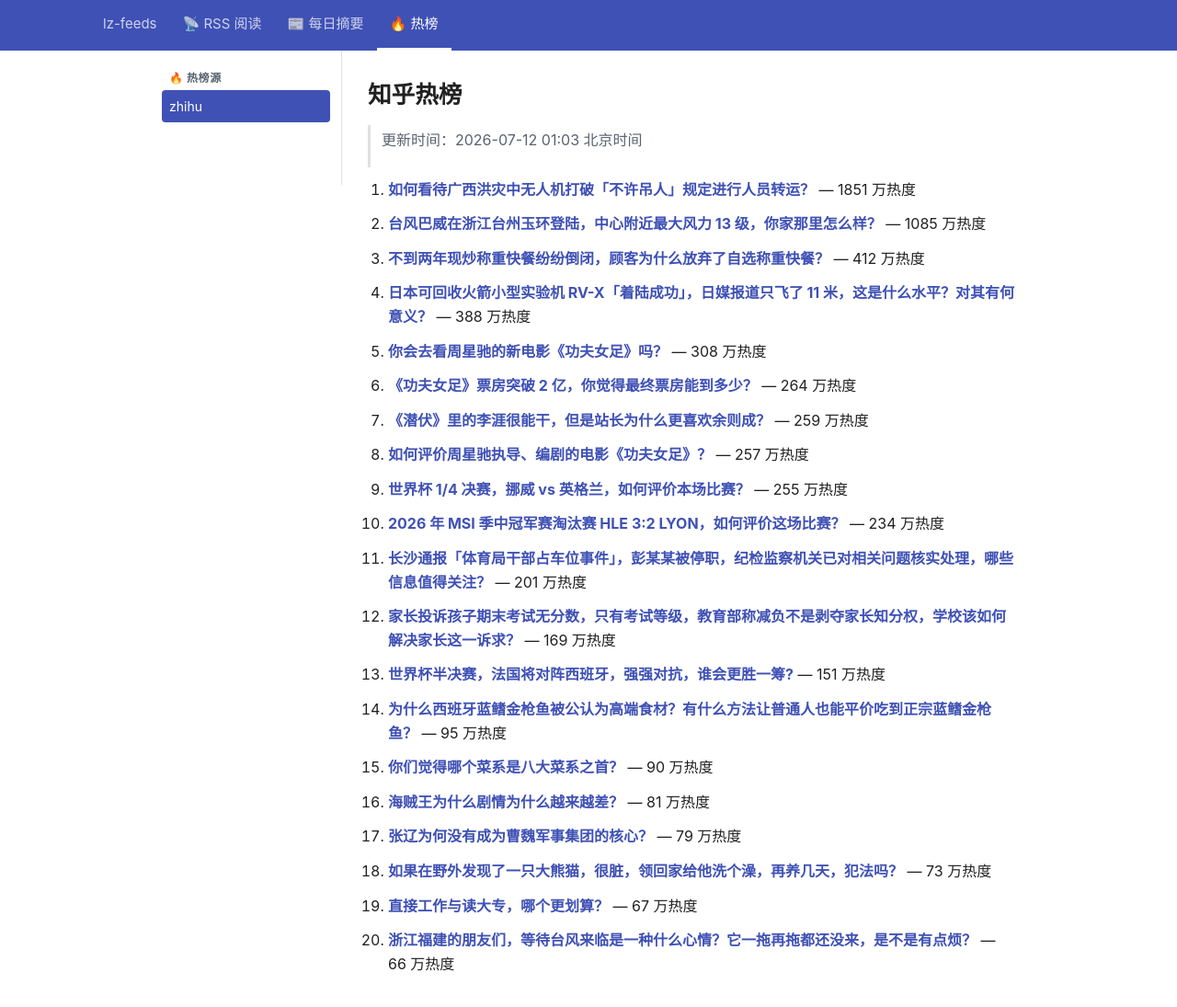
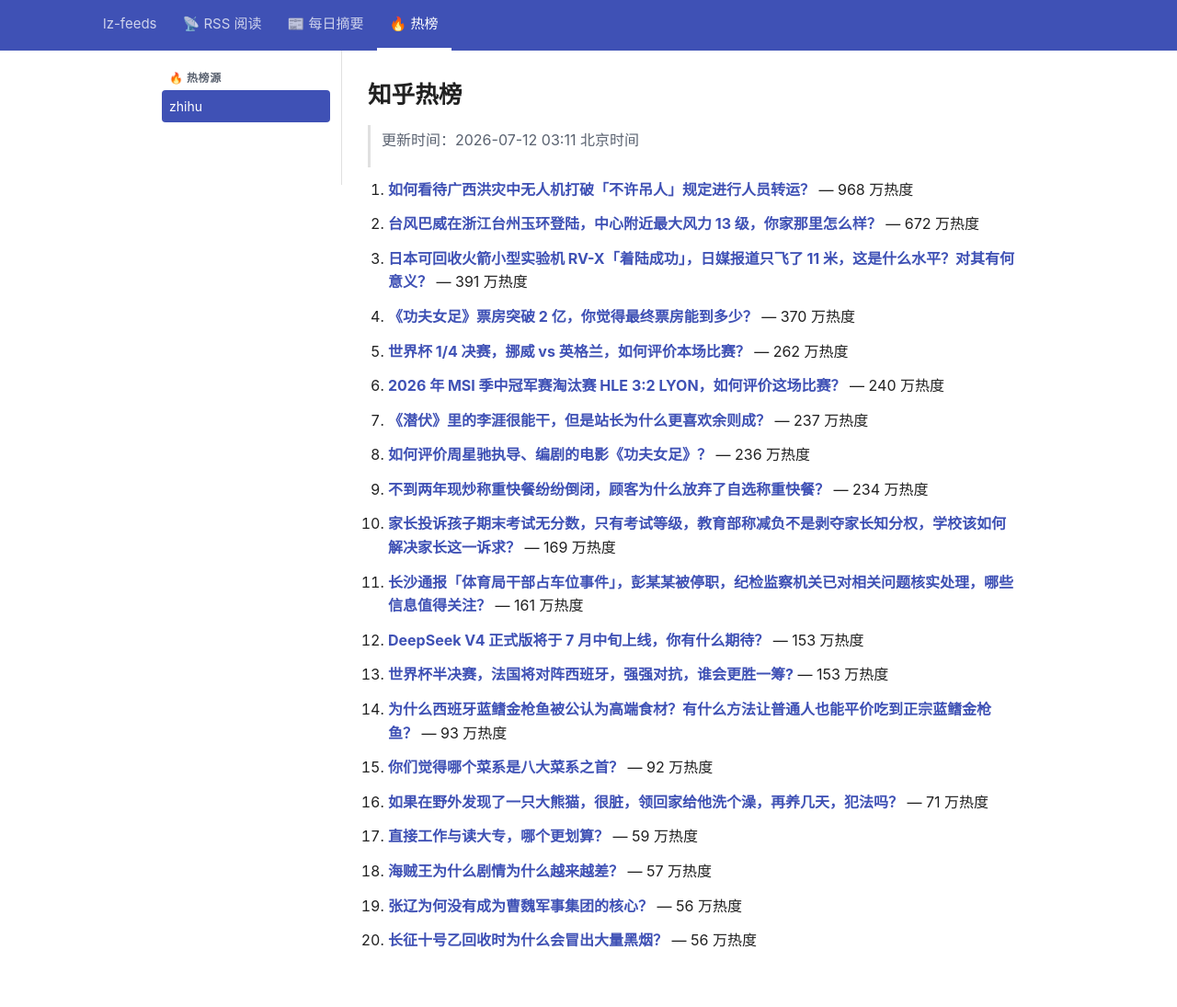
Before and after one commit to lizhang0101/lz-feeds, a Jekyll site: the page built from _hotlist/zhihu.md, in a window 1280 px wide and 1125 px high. Shown: the top 1095 px of the window at 92% size. Built offline with Jekyll 4.4.1, drawn with Linux system fonts in a browser that asks for light colours.

Commit message:
hotlist: 2026-07-11T19:11Z

```diff
--- a/_hotlist/zhihu.md
+++ b/_hotlist/zhihu.md
@@ -1,48 +1,48 @@
 ---
-updated: 2026-07-12 01:03 北京时间
+updated: 2026-07-12 03:11 北京时间
 count: 20
 ---
 
 # 知乎热榜
 
-> 更新时间：2026-07-12 01:03 北京时间
+> 更新时间：2026-07-12 03:11 北京时间
 
-1. **[如何看待广西洪灾中无人机打破「不许吊人」规定进行人员转运？](https://www.zhihu.com/question/2058898849314486143)** — 1851 万热度
+1. **[如何看待广西洪灾中无人机打破「不许吊人」规定进行人员转运？](https://www.zhihu.com/question/2058898849314486143)** — 968 万热度
 
-2. **[台风巴威在浙江台州玉环登陆，中心附近最大风力 13 级，你家那里怎么样？](https://www.zhihu.com/question/2058816691778184465)** — 1085 万热度
+2. **[台风巴威在浙江台州玉环登陆，中心附近最大风力 13 级，你家那里怎么样？](https://www.zhihu.com/question/2058816691778184465)** — 672 万热度
 
-3. **[不到两年现炒称重快餐纷纷倒闭，顾客为什么放弃了自选称重快餐？](https://www.zhihu.com/question/2028079560181171761)** — 412 万热度
+3. **[日本可回收火箭小型实验机 RV-X「着陆成功」，日媒报道只飞了 11 米，这是什么水平？对其有何意义？](https://www.zhihu.com/question/2058854448244454744)** — 391 万热度
 
-4. **[日本可回收火箭小型实验机 RV-X「着陆成功」，日媒报道只飞了 11 米，这是什么水平？对其有何意义？](https://www.zhihu.com/question/2058854448244454744)** — 388 万热度
+4. **[《功夫女足》票房突破 2 亿，你觉得最终票房能到多少？](https://www.zhihu.com/question/2059222040616202362)** — 370 万热度
 
-5. **[你会去看周星驰的新电影《功夫女足》吗？](https://www.zhihu.com/question/2058093856713969712)** — 308 万热度
+5. **[世界杯 1/4 决赛，挪威 vs 英格兰，如何评价本场比赛？](https://www.zhihu.com/question/2059262837763961209)** — 262 万热度
 
-6. **[《功夫女足》票房突破 2 亿，你觉得最终票房能到多少？](https://www.zhihu.com/question/2059222040616202362)** — 264 万热度
+6. **[2026 年 MSI 季中冠军赛淘汰赛 HLE 3:2 LYON，如何评价这场比赛？](https://www.zhihu.com/question/2059293856282284980)** — 240 万热度
 
-7. **[《潜伏》里的李涯很能干，但是站长为什么更喜欢余则成？](https://www.zhihu.com/question/823558160)** — 259 万热度
+7. **[《潜伏》里的李涯很能干，但是站长为什么更喜欢余则成？](https://www.zhihu.com/question/823558160)** — 237 万热度
 
-8. **[如何评价周星驰执导、编剧的电影《功夫女足》？](https://www.zhihu.com/question/2058553085396620762)** — 257 万热度
+8. **[如何评价周星驰执导、编剧的电影《功夫女足》？](https://www.zhihu.com/question/2058553085396620762)** — 236 万热度
 
-9. **[世界杯 1/4 决赛，挪威 vs 英格兰，如何评价本场比赛？](https://www.zhihu.com/question/2059262837763961209)** — 255 万热度
+9. **[不到两年现炒称重快餐纷纷倒闭，顾客为什么放弃了自选称重快餐？](https://www.zhihu.com/question/2028079560181171761)** — 234 万热度
 
-10. **[2026 年 MSI 季中冠军赛淘汰赛 HLE 3:2 LYON，如何评价这场比赛？](https://www.zhihu.com/question/2059293856282284980)** — 234 万热度
+10. **[家长投诉孩子期末考试无分数，只有考试等级，教育部称减负不是剥夺家长知分权，学校该如何解决家长这一诉求？](https://www.zhihu.com/question/2058964046766945142)** — 169 万热度
 
-11. **[长沙通报「体育局干部占车位事件」，彭某某被停职，纪检监察机关已对相关问题核实处理，哪些信息值得关注？](https://www.zhihu.com/question/2059327392334745679)** — 201 万热度
+11. **[长沙通报「体育局干部占车位事件」，彭某某被停职，纪检监察机关已对相关问题核实处理，哪些信息值得关注？](https://www.zhihu.com/question/2059327392334745679)** — 161 万热度
 
-12. **[家长投诉孩子期末考试无分数，只有考试等级，教育部称减负不是剥夺家长知分权，学校该如何解决家长这一诉求？](https://www.zhihu.com/question/2058964046766945142)** — 169 万热度
+12. **[DeepSeek V4 正式版将于 7 月中旬上线，你有什么期待？](https://www.zhihu.com/question/2055029429290771542)** — 153 万热度
 
-13. **[世界杯半决赛，法国将对阵西班牙，强强对抗，谁会更胜一筹?](https://www.zhihu.com/question/2059206822490271818)** — 151 万热度
+13. **[世界杯半决赛，法国将对阵西班牙，强强对抗，谁会更胜一筹?](https://www.zhihu.com/question/2059206822490271818)** — 153 万热度
 
-14. **[为什么西班牙蓝鳍金枪鱼被公认为高端食材？有什么方法让普通人也能平价吃到正宗蓝鳍金枪鱼？](https://www.zhihu.com/question/2058955809854379421)** — 95 万热度
+14. **[为什么西班牙蓝鳍金枪鱼被公认为高端食材？有什么方法让普通人也能平价吃到正宗蓝鳍金枪鱼？](https://www.zhihu.com/question/2058955809854379421)** — 93 万热度
 
-15. **[你们觉得哪个菜系是八大菜系之首？](https://www.zhihu.com/question/387174685)** — 90 万热度
+15. **[你们觉得哪个菜系是八大菜系之首？](https://www.zhihu.com/question/387174685)** — 92 万热度
 
-16. **[海贼王为什么剧情为什么越来越差？](https://www.zhihu.com/question/2046153844078523322)** — 81 万热度
+16. **[如果在野外发现了一只大熊猫，很脏，领回家给他洗个澡，再养几天，犯法吗？](https://www.zhihu.com/question/444398458)** — 71 万热度
 
-17. **[张辽为何没有成为曹魏军事集团的核心？](https://www.zhihu.com/question/368391476)** — 79 万热度
+17. **[直接工作与读大专，哪个更划算？](https://www.zhihu.com/question/2057562408621805712)** — 59 万热度
 
-18. **[如果在野外发现了一只大熊猫，很脏，领回家给他洗个澡，再养几天，犯法吗？](https://www.zhihu.com/question/444398458)** — 73 万热度
+18. **[海贼王为什么剧情为什么越来越差？](https://www.zhihu.com/question/2046153844078523322)** — 57 万热度
 
-19. **[直接工作与读大专，哪个更划算？](https://www.zhihu.com/question/2057562408621805712)** — 67 万热度
+19. **[张辽为何没有成为曹魏军事集团的核心？](https://www.zhihu.com/question/368391476)** — 56 万热度
 
-20. **[浙江福建的朋友们，等待台风来临是一种什么心情？它一拖再拖都还没来，是不是有点烦？](https://www.zhihu.com/question/2059049327108911736)** — 66 万热度
+20. **[长征十号乙回收时为什么会冒出大量黑烟？](https://www.zhihu.com/question/2058945292020315835)** — 56 万热度
```
